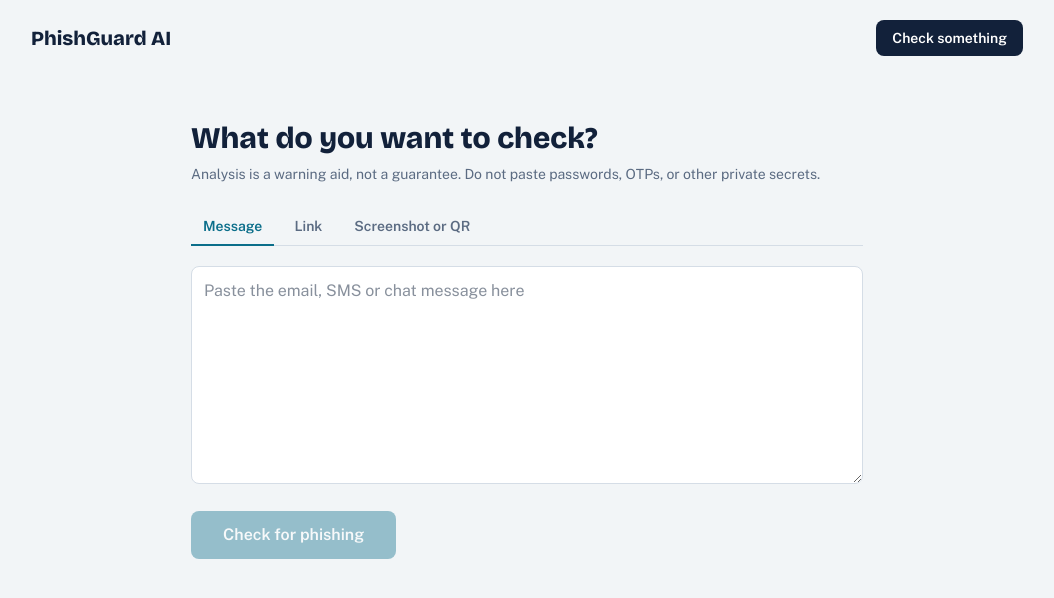
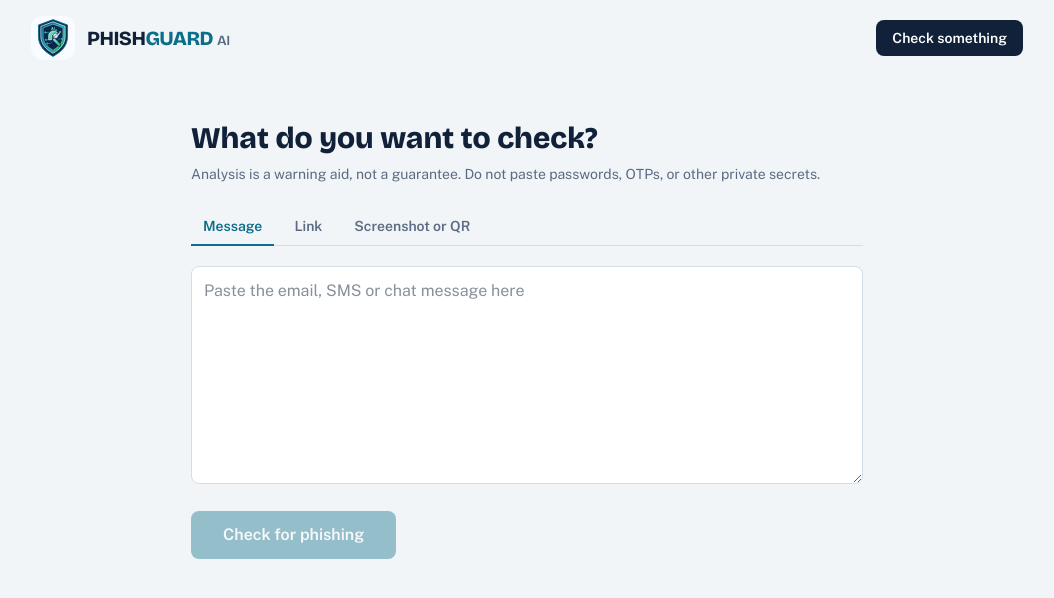
Before and after one commit to spidyyakay1022/Phishguard, a React (Vite) app: page /analyze in a window 1280 px wide. Shown: the top 598 px of the page, without its empty margins (113-1167 px from the left). Built offline with nearby package versions, Linux system fonts and the light colour scheme; no server answers.

Commit message:
Add PhishGuard logo to site navigation

```diff
--- a/src/components/Navbar.jsx
+++ b/src/components/Navbar.jsx
@@ -2,9 +2,15 @@
 
 export default function Navbar() {
   return (
-    <header className="mx-auto flex max-w-5xl items-center justify-between px-4 py-5">
-      <Link to="/" className="font-display text-xl font-extrabold">PhishGuard AI</Link>
-      <Link to="/analyze" className="rounded-lg bg-ink px-4 py-2 text-sm font-semibold text-white hover:bg-brand">
+    <header className="mx-auto flex max-w-5xl items-center justify-between px-4 py-4">
+      <Link to="/" aria-label="PhishGuard AI home" className="flex min-w-0 items-center gap-3">
+        <img src="/icons/phishguard-icon.svg" alt="" className="h-11 w-11 shrink-0 rounded-xl" />
+        <span className="font-display text-lg font-extrabold tracking-tight sm:text-xl">
+          <span className="text-ink">PHISH</span><span className="text-brand">GUARD</span>
+          <span className="ml-1 text-xs font-semibold text-muted sm:text-sm">AI</span>
+        </span>
+      </Link>
+      <Link to="/analyze" className="rounded-lg bg-ink px-3 py-2 text-sm font-semibold text-white hover:bg-brand sm:px-4">
         Check something
       </Link>
     </header>
```
